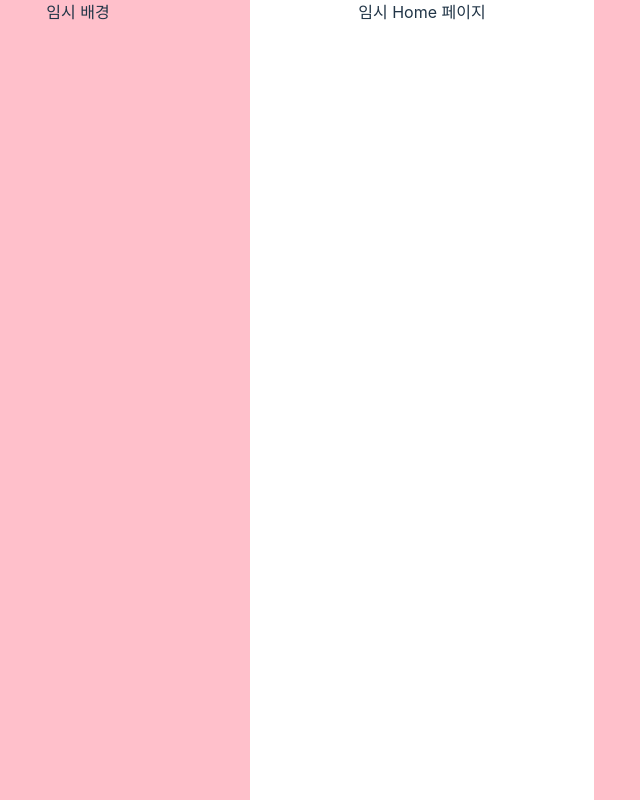
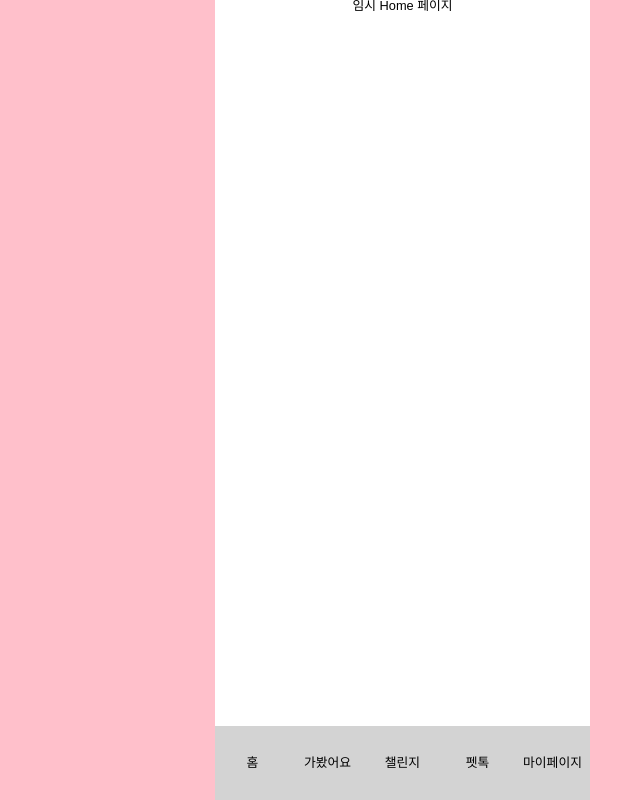
Before and after one commit to azure0929/Petnuri, a React (Vite) app: page / in a window 1280 px wide. Shown: the whole page, without its empty margins (390-1030 px from the left). Built offline with nearby package versions, Linux system fonts and the light colour scheme.

Commit message:
Feat: page route 설정, globalStyle 설정

```diff
--- a/package.json
+++ b/package.json
@@ -14,6 +14,7 @@
     "node-sass": "^9.0.0",
     "react": "^18.2.0",
     "react-dom": "^18.2.0",
+    "react-router-dom": "^6.15.0",
     "recoil": "^0.7.7"
   },
   "devDependencies": {
--- a/src/App.tsx
+++ b/src/App.tsx
@@ -1,15 +1,23 @@
+import { Route, Routes } from "react-router-dom";
 import Home from "./pages/Home";
+import Place from "./pages/Place";
+import Challenge from "./pages/Challenge";
+import PetTalk from "./pages/PetTalk";
+import MyPage from "./pages/MyPage";
+
 import "./styles/common.scss";
+import "./styles/globalstyle.scss";
 
-function App() {
+const App = () => {
   return (
-    <div className="home-container">
-      <div className="home-background">임시 배경</div>
-      <div className="home-content">
-        <Home />
-      </div>
-    </div>
+    <Routes>
+      <Route path="/" element={<Home />} />
+      <Route path="/place" element={<Place />} />
+      <Route path="/challenge" element={<Challenge />} />
+      <Route path="/pettalk" element={<PetTalk />} />
+      <Route path="/mypage" element={<MyPage />} />
+    </Routes>
   );
-}
+};
 
 export default App;
--- /dev/null
+++ b/src/components/MainTab.tsx
@@ -0,0 +1,27 @@
+import "../styles/maintab.scss";
+import { Link } from "react-router-dom";
+
+const MainTab = () => {
+  return (
+    <>
+      <div className="main-tab">
+        <Link className="main-tab-item" to="/">
+          <p>홈</p>
+        </Link>
+        <Link className="main-tab-item" to="/place">
+          <p>가봤어요</p>
+        </Link>
+        <Link className="main-tab-item" to="/challenge">
+          <p>챌린지</p>
+        </Link>
+        <Link className="main-tab-item" to="/pettalk">
+          <p>펫톡</p>
+        </Link>
+        <Link className="main-tab-item" to="/mypage">
+          <p>마이페이지</p>
+        </Link>
+      </div>
+    </>
+  );
+};
+export default MainTab;
--- a/src/main.tsx
+++ b/src/main.tsx
@@ -1,9 +1,12 @@
 import React from "react";
 import ReactDOM from "react-dom/client";
 import App from "./App.tsx";
+import { BrowserRouter } from "react-router-dom";
 
 ReactDOM.createRoot(document.getElementById("root")!).render(
   <React.StrictMode>
-    <App />
+    <BrowserRouter>
+      <App />
+    </BrowserRouter>
   </React.StrictMode>
 );
--- a/src/pages/Challenge.tsx
+++ b/src/pages/Challenge.tsx
@@ -1,7 +1,16 @@
+import MainTab from "../components/MainTab";
+import "../styles/common.scss";
+
 const Challenge = () => {
   return (
     <>
-      <div>임시 Challenge 페이지</div>
+      <div className="container">
+        <div className="background">임시 배경</div>
+        <div className="content">
+          <div>임시 Challenge 페이지</div>
+        </div>
+      </div>
+      <MainTab />
     </>
   );
 };
--- a/src/pages/Home.tsx
+++ b/src/pages/Home.tsx
@@ -1,7 +1,16 @@
+import MainTab from "../components/MainTab";
+import "../styles/common.scss";
+
 const Home = () => {
   return (
     <>
-      <div>임시 Home 페이지</div>
+      <div className="container">
+        <div className="background">임시 배경</div>
+        <div className="content">
+          <div>임시 Home 페이지</div>
+        </div>
+      </div>
+      <MainTab />
     </>
   );
 };
--- a/src/pages/MyPage.tsx
+++ b/src/pages/MyPage.tsx
@@ -1,7 +1,16 @@
+import MainTab from "../components/MainTab";
+import "../styles/common.scss";
+
 const MyPage = () => {
   return (
     <>
-      <div>임시 MyPage 페이지</div>
+      <div className="container">
+        <div className="background">임시 배경</div>
+        <div className="content">
+          <div>임시 MyPage 페이지</div>
+        </div>
+      </div>
+      <MainTab />
     </>
   );
 };
--- a/src/pages/PetTalk.tsx
+++ b/src/pages/PetTalk.tsx
@@ -1,7 +1,16 @@
+import MainTab from "../components/MainTab";
+import "../styles/common.scss";
+
 const PetTalk = () => {
   return (
     <>
-      <div>임시 PetTalk 페이지</div>
+      <div className="container">
+        <div className="background">임시 배경</div>
+        <div className="content">
+          <div>임시 PetTalk 페이지</div>
+        </div>
+      </div>
+      <MainTab />
     </>
   );
 };
--- a/src/pages/Place.tsx
+++ b/src/pages/Place.tsx
@@ -1,7 +1,16 @@
+import MainTab from "../components/MainTab";
+import "../styles/common.scss";
+
 const Place = () => {
   return (
     <>
-      <div>임시 Place 페이지</div>
+      <div className="container">
+        <div className="background">임시 배경</div>
+        <div className="content">
+          <div>임시 Place 페이지</div>
+        </div>
+      </div>
+      <MainTab />
     </>
   );
 };
--- a/src/styles/common.scss
+++ b/src/styles/common.scss
@@ -1,3 +1,5 @@
+//컬러 추가 예정
+
 #root {
   max-width: 1280px;
   height: 100vh;
@@ -5,88 +7,18 @@
   text-align: center;
 }
 
-.home-container {
+.container {
   display: flex;
   justify-content: center;
   height: 100%;
 }
-
-.home-background {
-  width: 344px;
+.background {
+  width: 375px;
 }
-.home-content {
-  width: 344px;
+.content {
+  width: 375px;
   height: 100%;
   background-color: white;
+  position: fixed;
+  right: 300px;
 }
-
-:root {
-  font-family: Inter, system-ui, Avenir, Helvetica, Arial, sans-serif;
-  line-height: 1.5;
-  font-weight: 400;
-
-  color-scheme: light dark;
-  color: rgba(255, 255, 255, 0.87);
-  background-color: #242424;
-
-  font-synthesis: none;
-  text-rendering: optimizeLegibility;
-  -webkit-font-smoothing: antialiased;
-  -moz-osx-font-smoothing: grayscale;
-  -webkit-text-size-adjust: 100%;
-}
-
-a {
-  font-weight: 500;
-  color: #646cff;
-  text-decoration: inherit;
-}
-a:hover {
-  color: #535bf2;
-}
-
-body {
-  margin: 0;
-  display: flex;
-  place-items: center;
-  min-width: 320px;
-  min-height: 100vh;
-  background-color: pink;
-}
-
-h1 {
-  font-size: 3.2em;
-  line-height: 1.1;
-}
-
-button {
-  border-radius: 8px;
-  border: 1px solid transparent;
-  padding: 0.6em 1.2em;
-  font-size: 1em;
-  font-weight: 500;
-  font-family: inherit;
-  background-color: #1a1a1a;
-  cursor: pointer;
-  transition: border-color 0.25s;
-}
-button:hover {
-  border-color: #646cff;
-}
-button:focus,
-button:focus-visible {
-  outline: 4px auto -webkit-focus-ring-color;
-}
-
-@media (prefers-color-scheme: light) {
-  :root {
-    color: #213547;
-    background-color: #ffffff;
-  }
-  a:hover {
-    color: #747bff;
-  }
-  button {
-    background-color: #f9f9f9;
-  }
-}
--- /dev/null
+++ b/src/styles/globalstyle.scss
@@ -0,0 +1,156 @@
+html,
+body,
+div,
+span,
+applet,
+object,
+iframe,
+h1,
+h2,
+h3,
+h4,
+h5,
+h6,
+p,
+blockquote,
+pre,
+a,
+abbr,
+acronym,
+address,
+big,
+cite,
+code,
+del,
+dfn,
+em,
+img,
+ins,
+kbd,
+q,
+s,
+samp,
+small,
+strike,
+strong,
+sub,
+sup,
+tt,
+var,
+b,
+u,
+i,
+center,
+dl,
+dt,
+dd,
+ol,
+ul,
+li,
+fieldset,
+form,
+label,
+legend,
+table,
+caption,
+tbody,
+tfoot,
+thead,
+tr,
+th,
+td,
+article,
+aside,
+canvas,
+details,
+embed,
+figure,
+figcaption,
+footer,
+header,
+hgroup,
+menu,
+nav,
+output,
+ruby,
+section,
+summary,
+time,
+mark,
+audio,
+video {
+  margin: 0;
+  padding: 0;
+  border: 0;
+  font-size: 100%;
+  font: inherit;
+  vertical-align: baseline;
+}
+/* HTML5 display-role reset for older browsers */
+article,
+aside,
+details,
+figcaption,
+figure,
+footer,
+header,
+hgroup,
+menu,
+nav,
+section {
+  display: block;
+}
+body {
+  line-height: 1;
+}
+ol,
+ul {
+  list-style: none;
+}
+blockquote,
+q {
+  quotes: none;
+}
+blockquote:before,
+blockquote:after,
+q:before,
+q:after {
+  content: "";
+  content: none;
+}
+table {
+  border-collapse: collapse;
+  border-spacing: 0;
+}
+*,
+*::before,
+*::after {
+  box-sizing: border-box;
+}
+
+html {
+  font-size: 1vw;
+}
+
+a {
+  color: inherit;
+  text-decoration: none;
+}
+ul {
+  list-style: none;
+}
+body {
+  padding: 0;
+  margin: 0;
+  font-family: "Pretendard-Regular", sans-serif;
+  background-color: pink; //수정예정
+}
+button {
+  display: flex;
+  cursor: pointer;
+  outline: none;
+}
+input {
+  display: flex;
+  outline: none;
+}
--- /dev/null
+++ b/src/styles/maintab.scss
@@ -0,0 +1,16 @@
+.main-tab {
+  width: 375px;
+  height: 74px;
+  background-color: lightgray;
+  display: flex;
+
+  position: fixed;
+  right: 300px;
+  bottom: 0;
+}
+.main-tab-item {
+  width: 20%;
+  display: flex;
+  justify-content: center;
+  align-items: center;
+}
```
Also changed, not shown: 1 other file (tests, documents, lock files or other folders).
